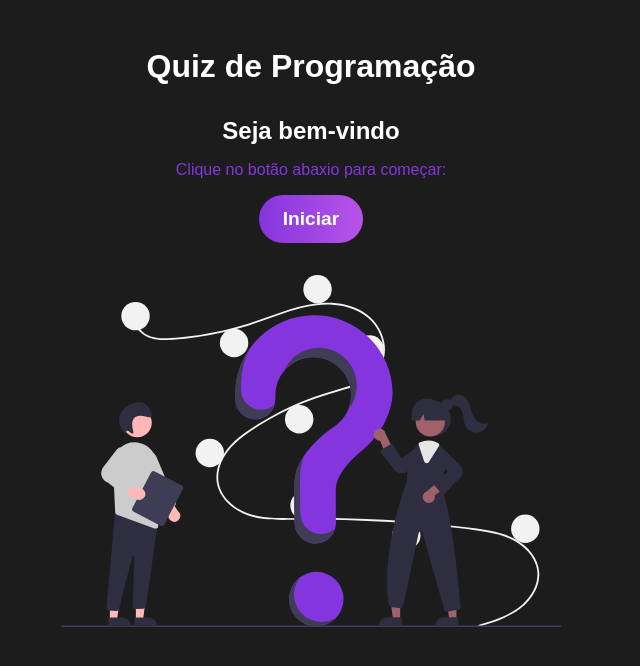
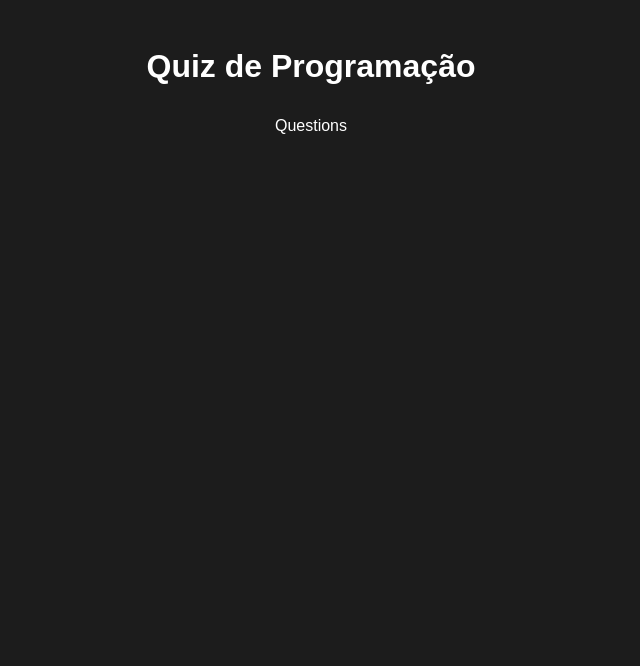
Before and after one commit to Lcooser/Quiz, a React app: page / in a window 1280 px wide. Both pictures are taken after a click on the button "Iniciar". Shown: the top 666 px of the page, without its empty margins (329-969 px from the left). Built offline with nearby package versions, Linux system fonts and the light colour scheme; the HTML template or start-up script is replaced by a standard one.

Commit message:
Adding stage

```diff
--- a/src/App.jsx
+++ b/src/App.jsx
@@ -1,14 +1,19 @@
+import {useContext} from "react";
+import {QuizContext} from "./context/quiz"
+
 import Welcome from './components/Welcome.jsx'
+import Question from "./components/Question"
 
 import './App.css'
 
 function App() {
-
+  const [quizState, dispatch] = useContext(QuizContext)
 
   return (
     <div className="App">
       <h1>Quiz de Programação</h1>
-      <Welcome />
+      {quizState.gameStage === "Start" && <Welcome />}
+      {quizState.gameStage === "Playing" && <Question />}
     </div>
   )
 }
--- /dev/null
+++ b/src/components/Question.jsx
@@ -0,0 +1,9 @@
+import React from 'react'
+
+const Question = () => {
+  return (
+    <div>Questions</div>
+  )
+}
+
+export default Question
--- a/src/context/quiz.jsx
+++ b/src/context/quiz.jsx
@@ -14,7 +14,10 @@
 
     switch(action.type){
         case "CHANGE_STATE":
-            return state;
+            return{
+                ...state,
+                gameStage: STAGES[1],
+            }
 
         default:
             return state;
```
Also changed, not shown: src/components/Question.css (added).
